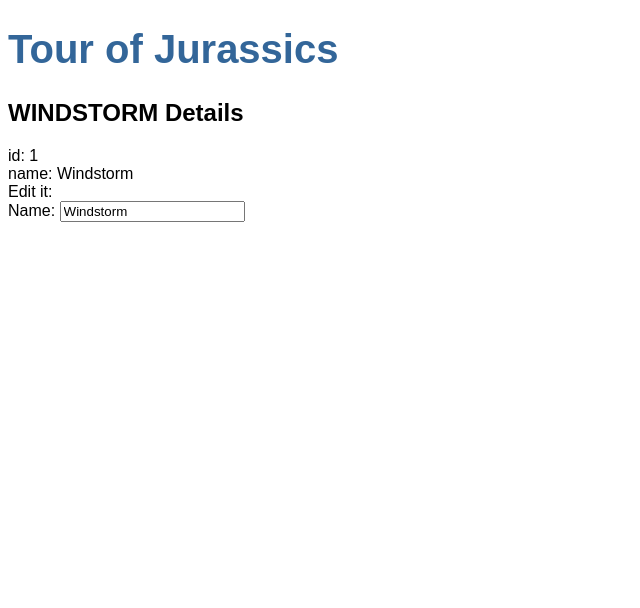
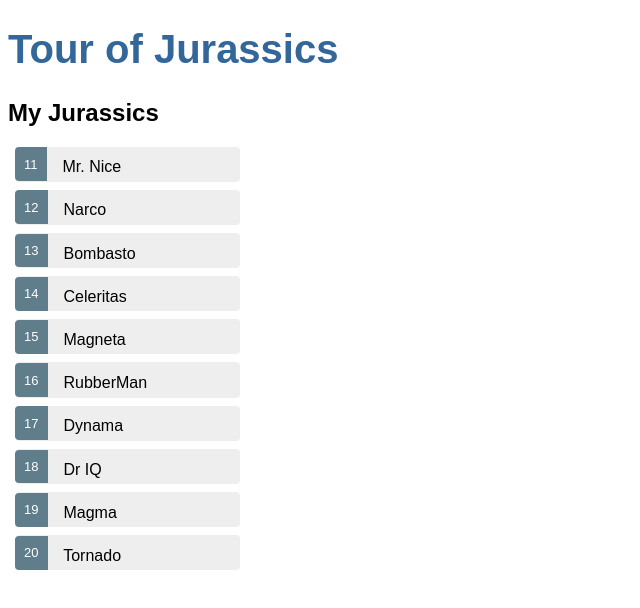
Before and after one commit to ricafa/angular-tour-of-heroes, an Angular app: page / in a window 1280 px wide. Shown: the top 608 px of the page, without its empty margins (0-640 px from the left). Built offline with nearby package versions, Linux system fonts and the light colour scheme.

Commit message:
edit hero and showup just what is using. the clearHero i made on my own

```diff
--- a/src/app/heroes/heroes.component.css
+++ b/src/app/heroes/heroes.component.css
@@ -0,0 +1,48 @@
+/* HeroesComponent's private CSS styles */
+.selected {
+    background-color: #CFD8DC !important;
+    color: white;
+  }
+  .heroes {
+    margin: 0 0 2em 0;
+    list-style-type: none;
+    padding: 0;
+    width: 15em;
+  }
+  .heroes li {
+    cursor: pointer;
+    position: relative;
+    left: 0;
+    background-color: #EEE;
+    margin: .5em;
+    padding: .3em 0;
+    height: 1.6em;
+    border-radius: 4px;
+  }
+  .heroes li.selected:hover {
+    background-color: #BBD8DC !important;
+    color: white;
+  }
+  .heroes li:hover {
+    color: #607D8B;
+    background-color: #DDD;
+    left: .1em;
+  }
+  .heroes .text {
+    position: relative;
+    top: -3px;
+  }
+  .heroes .badge {
+    display: inline-block;
+    font-size: small;
+    color: white;
+    padding: 0.8em 0.7em 0 0.7em;
+    background-color: #607D8B;
+    line-height: 1em;
+    position: relative;
+    left: -1px;
+    top: -4px;
+    height: 1.8em;
+    margin-right: .8em;
+    border-radius: 4px 0 0 4px;
+  }
--- a/src/app/heroes/heroes.component.html
+++ b/src/app/heroes/heroes.component.html
@@ -1,11 +1,21 @@
-
-<h2>{{hero.name | uppercase }} Details</h2>
-<div><span>id: </span>{{hero.id}}</div>
-<div><span>name: </span>{{hero.name}}</div>
-
-Edit it:
-<div>
-  <label>Name:
-    <input [(ngModel)]="hero.name" placeholder="name" >
-  </label>
+<h2>My Jurassics</h2>
+<div *ngIf="selectedHero">
+  <h2>{{selectedHero.name | uppercase}} Details</h2>
+  <div><span>id: </span>{{selectedHero.id}}</div>
+  <div>
+    <label>name:
+      <input [(ngModel)]="selectedHero.name" placeholder="name">
+      <button (click)="clearHero()">Ok</button>
+    </label>
+  </div>
 </div>
+<div *ngIf="!selectedHero">
+  <ul class="heroes">
+    <li *ngFor="let hero of heroes"
+        (click)="onSelect(hero)"
+        [class.selected]="hero === selectedHero"
+        >
+      <span class="badge">{{hero.id}}</span> {{hero.name}}
+    </li>
+  </ul>
+</div>
--- a/src/app/heroes/heroes.component.ts
+++ b/src/app/heroes/heroes.component.ts
@@ -1,5 +1,6 @@
 import { Component, OnInit } from '@angular/core';
 import {Hero} from '../hero';
+import { HEROES } from '../mock-heroes';
 
 @Component({
   selector: 'app-heroes',
@@ -7,14 +8,21 @@
   styleUrls: ['./heroes.component.css']
 })
 export class HeroesComponent implements OnInit {
-  hero: Hero = {
-    id: 1,
-    name: 'Windstorm'
+  heroes = HEROES;
+
+  selectedHero: Hero;
+
+  onSelect(hero: Hero): void{
+    this.selectedHero = hero;
+  };
+
+  clearHero():void{
+    this.selectedHero = null;
   };
 
   constructor() { }
 
   ngOnInit() {
-  }
+  }$$
 
 }
--- /dev/null
+++ b/src/app/mock-heroes.ts
@@ -0,0 +1,14 @@
+import { Hero } from './hero';
+
+export const HEROES: Hero[] = [
+  { id: 11, name: 'Mr. Nice' },
+  { id: 12, name: 'Narco' },
+  { id: 13, name: 'Bombasto' },
+  { id: 14, name: 'Celeritas' },
+  { id: 15, name: 'Magneta' },
+  { id: 16, name: 'RubberMan' },
+  { id: 17, name: 'Dynama' },
+  { id: 18, name: 'Dr IQ' },
+  { id: 19, name: 'Magma' },
+  { id: 20, name: 'Tornado' }
+]
```
